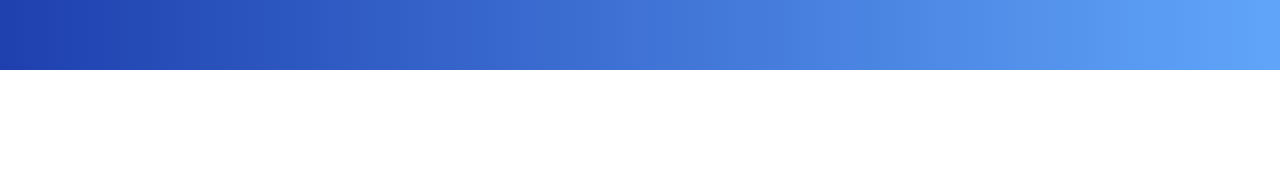
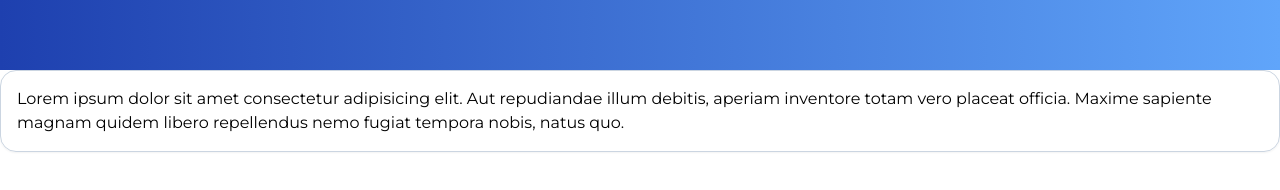
Before and after one commit to jaka-mursidm/mini-project-react, a React (Vite) app: page / in a window 1280 px wide. Shown: the part 314-504 px from the top of the page. Built offline with nearby package versions, Linux system fonts and the light colour scheme.

Commit message:
Membuat props style card

```diff
--- a/src/App.jsx
+++ b/src/App.jsx
@@ -2,12 +2,16 @@
 import React from 'react'
 import Hero from './components/Hero';
 import Navbar from './components/Navbar';
+import Card from './components/Card';
 const App = () => {
 
   return (
     <>
       <Navbar/>
       <Hero title ='Semua lowongan ada disini' subtitle='Jelajahi perusahaan dan menjadi profesional'/>
+      <Card>
+        <p>Lorem ipsum dolor sit amet consectetur adipisicing elit. Aut repudiandae illum debitis, aperiam inventore totam vero placeat officia. Maxime sapiente magnam quidem libero repellendus nemo fugiat tempora nobis, natus quo.</p>
+      </Card>
     </>
 
   );
--- a/src/components/Card.jsx
+++ b/src/components/Card.jsx
@@ -1,8 +1,8 @@
 import React from 'react'
 
-const Card = ({children}) => {
+const Card = ({children,p ='p-4'}) => {
   return (
-    <div className='border-2 border-slate-300 shadow-md p-4'>
+    <div className={`border-[1px] border-slate-300 shadow-sm rounded-2xl ${p}`}>
         {children}
     </div>
   )
```
